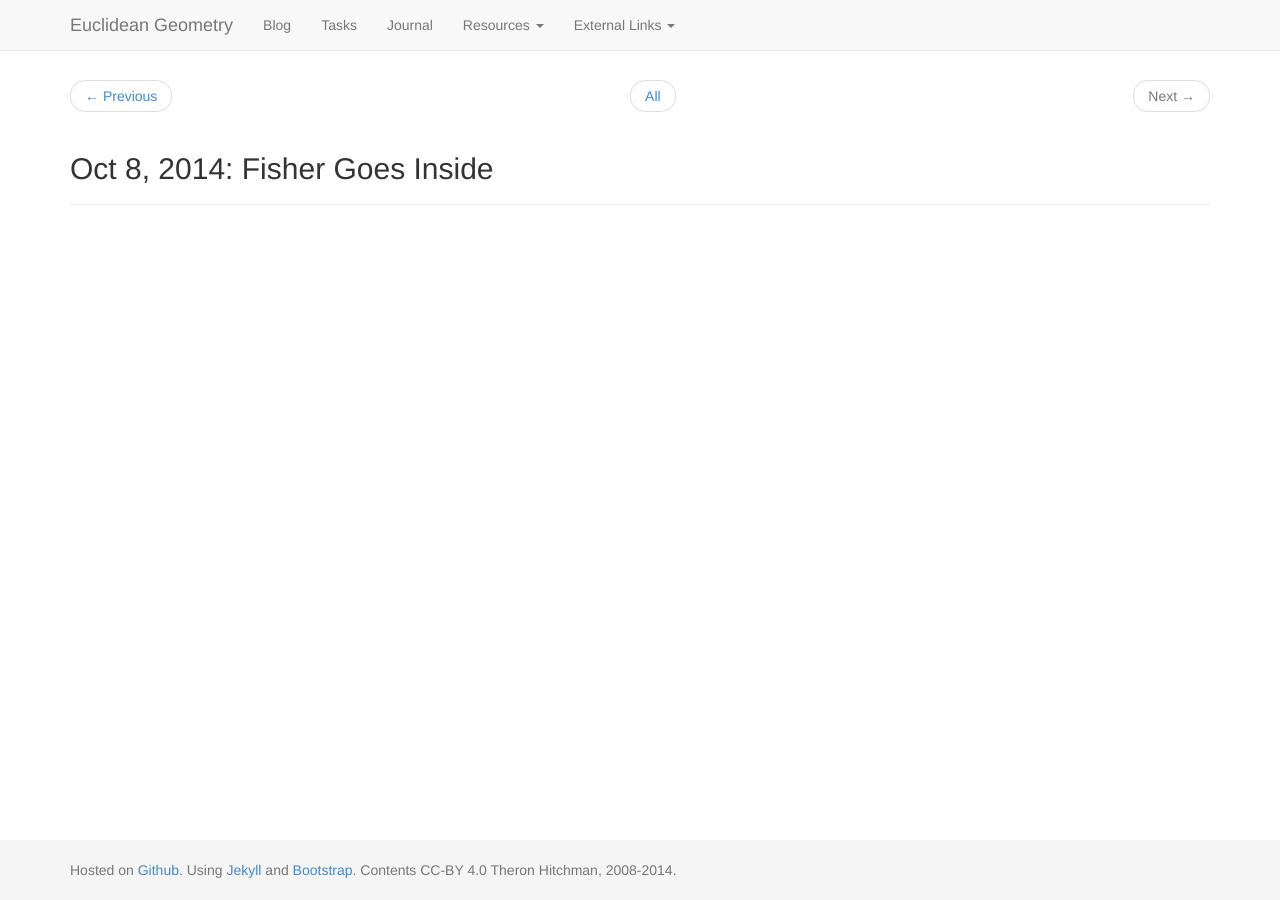
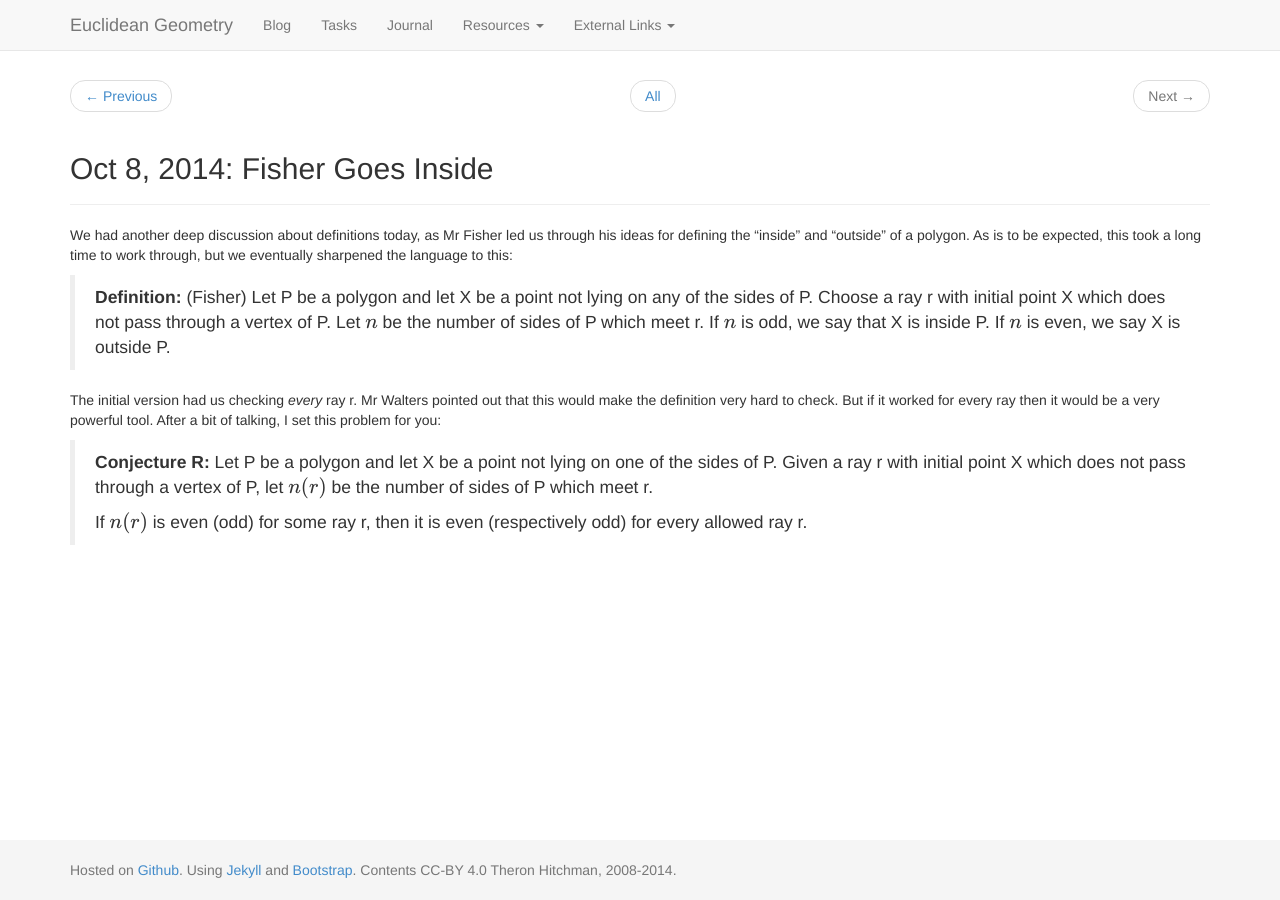
Before and after one commit to theronhitchman/euclidean-geometry, a Jekyll site: the page built from _posts/2014-10-08-fisher-goes-inside.md, in a window 1280 px wide. Built offline with Jekyll 4.4.1, drawn with Linux system fonts in a browser that asks for light colours; nearby versions of some CDN libraries; formulas are drawn with MathJax 3.

Commit message:
update to include complete post for 10-10--oops

```diff
--- a/_posts/2014-10-08-fisher-goes-inside.md
+++ b/_posts/2014-10-08-fisher-goes-inside.md
@@ -2,3 +2,25 @@
 layout: post
 title: Fisher Goes Inside
 ---
+
+We had another deep discussion about definitions today, as Mr Fisher led us through
+his ideas for defining the "inside" and "outside" of a polygon. As is to be expected,
+this took a long time to work through, but we eventually sharpened the language to
+this:
+
+> **Definition:** (Fisher) Let P be a polygon and let X be a point not lying on
+> any of the sides of P. Choose a ray r with initial point X which does not pass
+> through a vertex of P. Let \\(n\\) be the number of sides of P which meet r.
+> If \\(n\\) is odd, we say that X is inside P. If \\(n\\) is even, we say X is
+> outside P.
+
+The initial version had us checking _every_ ray r. Mr Walters pointed out that this
+would make the definition very hard to check. But if it worked for every ray then
+it would be a very powerful tool. After a bit of talking, I set this problem for you:
+
+> **Conjecture R:** Let P be a polygon and let X be a point not lying on one of the sides
+> of P. Given a ray r with initial point X which does not pass through a vertex of P,
+> let \\(n(r)\\) be the number of sides of P which meet r.
+>
+> If \\(n(r)\\) is even (odd) for some ray r, then it is even (respectively odd) for
+> every allowed ray r.
```
